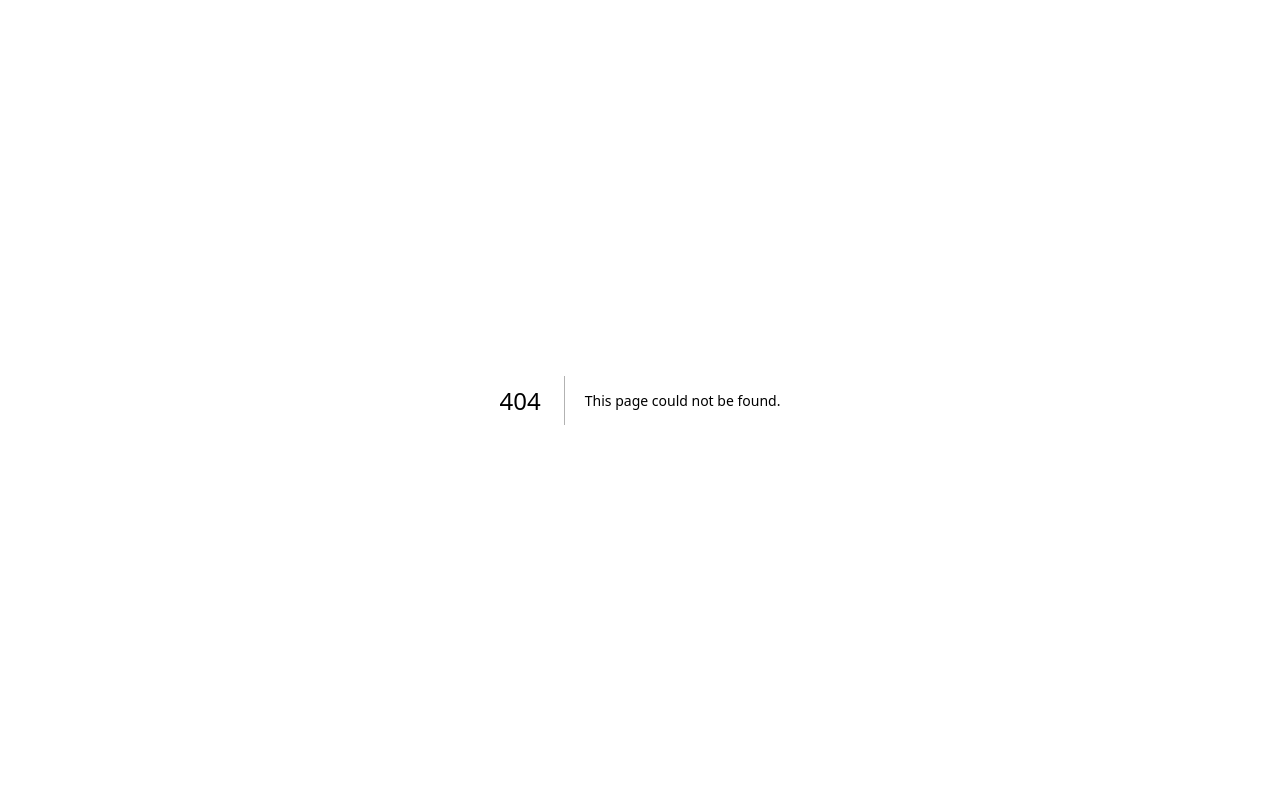
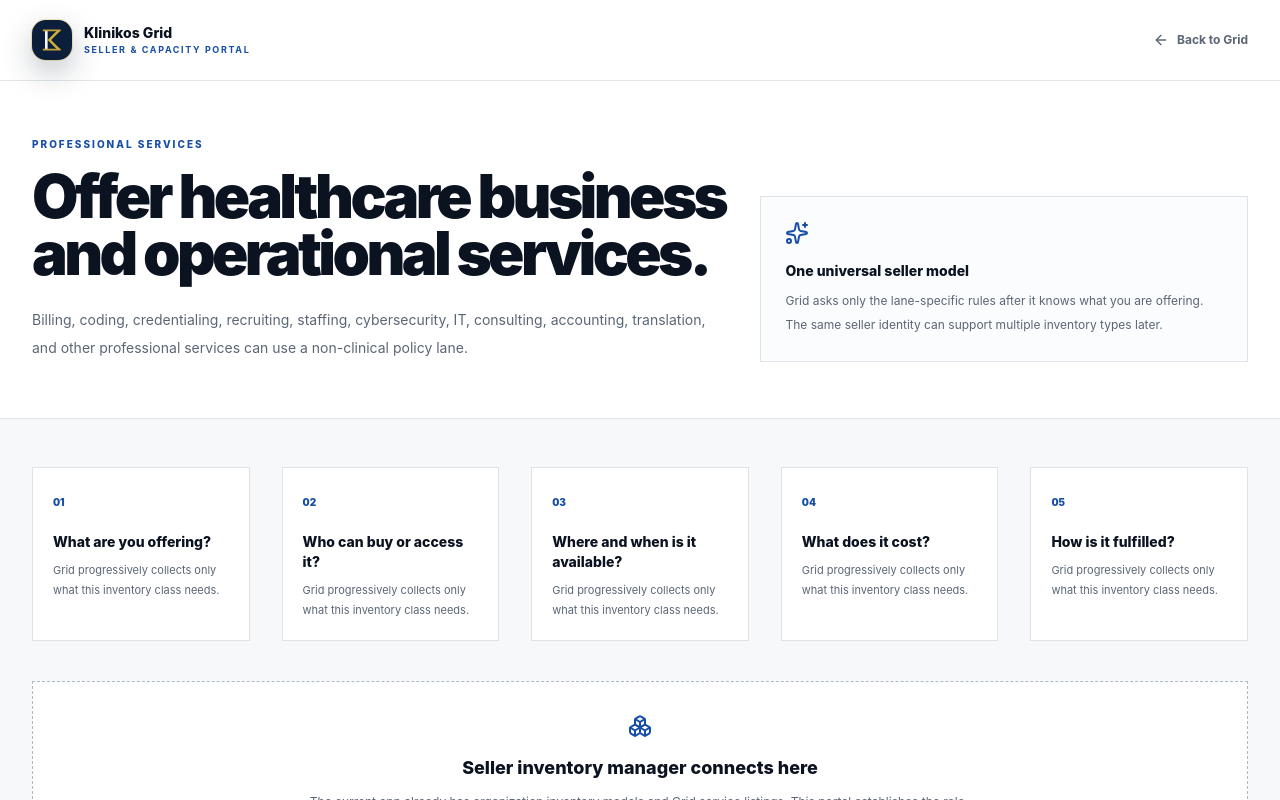
Before and after one commit to jcamacho611/Clinicos-by-Zumi, a Next.js app: page /grid/join/seller in a window 1280 px wide. Before the commit this address had no page. Shown: the top 800 px of the page. Built offline with nearby package versions, Linux system fonts and the light colour scheme.

Commit message:
grid: add seller and capacity onboarding portal

```diff
--- /dev/null
+++ b/src/app/grid/join/seller/page.tsx
@@ -0,0 +1,25 @@
+import Link from "next/link";
+import { ArrowLeft, BookOpen, Boxes, HeartHandshake, PackageSearch, Sparkles, Wrench } from "lucide-react";
+import { BrandMark } from "@/components/clinic/brand-mark";
+
+export const metadata = { title: "Seller & capacity portal — Klinikos Grid" };
+
+const lanes = {
+  product: { icon: PackageSearch, eyebrow: "Products & supplies", title: "Sell permitted healthcare products and supplies.", body: "Publish what you have, quantity, price, availability, buyer restrictions, and fulfillment method. Restricted medications and other controlled items are not treated as open marketplace inventory." },
+  equipment: { icon: Wrench, eyebrow: "Equipment", title: "Make equipment and operational capacity discoverable.", body: "List rentable or bookable equipment, permitted uses, location, availability, rates, and operator requirements." },
+  service: { icon: Sparkles, eyebrow: "Professional services", title: "Offer healthcare business and operational services.", body: "Billing, coding, credentialing, recruiting, staffing, cybersecurity, IT, consulting, accounting, translation, and other professional services can use a non-clinical policy lane." },
+  education: { icon: BookOpen, eyebrow: "Education capacity", title: "Offer preceptorships, placements, training seats, and learning capacity.", body: "Education supply should match students and institutions without being forced into provider or room-rental workflows." },
+  referral: { icon: HeartHandshake, eyebrow: "Referral & partner capacity", title: "Publish permitted referral, consultation, diagnostic, and partner capacity.", body: "This lane connects to governed Network handoffs where consent, agreements, purpose, and minimum-necessary rules apply." },
+} as const;
+
+export default async function GridSellerJoinPage({ searchParams }: { searchParams: Promise<{ type?: string }> }) {
+  const { type } = await searchParams;
+  const key = type && type in lanes ? type as keyof typeof lanes : "service";
+  const lane = lanes[key];
+  const Icon = lane.icon;
+  return <main className="min-h-screen bg-[#f7f8fa] text-[#0b1220]">
+    <header className="border-b border-[#e2e6ea] bg-white"><div className="mx-auto flex h-20 max-w-[1400px] items-center px-5 sm:px-8"><Link className="flex items-center gap-3" href="/grid"><BrandMark /><span><span className="block text-sm font-extrabold">Klinikos Grid</span><span className="block text-[9px] font-bold uppercase tracking-[.18em] text-[#174ea6]">Seller & capacity portal</span></span></Link><Link className="ml-auto inline-flex items-center gap-2 text-xs font-bold text-[#5b6675]" href="/grid"><ArrowLeft className="size-4"/>Back to Grid</Link></div></header>
+    <section className="border-b border-[#dfe3e8] bg-white"><div className="mx-auto max-w-[1400px] px-5 py-14 sm:px-8"><p className="text-[10px] font-extrabold uppercase tracking-[.2em] text-[#174ea6]">{lane.eyebrow}</p><div className="mt-4 grid gap-8 lg:grid-cols-[1fr_.7fr] lg:items-end"><div><h1 className="max-w-4xl text-5xl font-black leading-[.95] tracking-[-.06em] sm:text-6xl">{lane.title}</h1><p className="mt-6 max-w-3xl text-sm leading-7 text-[#5b6675]">{lane.body}</p></div><div className="border border-[#dfe3e8] bg-[#fbfcfd] p-6"><Icon className="size-6 text-[#174ea6]"/><p className="mt-4 text-sm font-extrabold">One universal seller model</p><p className="mt-2 text-[12px] leading-6 text-[#5b6675]">Grid asks only the lane-specific rules after it knows what you are offering. The same seller identity can support multiple inventory types later.</p></div></div></div></section>
+    <section className="mx-auto max-w-[1400px] px-5 py-12 sm:px-8"><div className="grid gap-8 lg:grid-cols-5">{[["1","What are you offering?"],["2","Who can buy or access it?"],["3","Where and when is it available?"],["4","What does it cost?"],["5","How is it fulfilled?"]].map(([n,t])=><div className="border border-[#dfe3e8] bg-white p-5" key={n}><span className="text-[10px] font-black text-[#174ea6]">0{n}</span><h2 className="mt-5 text-sm font-extrabold">{t}</h2><p className="mt-2 text-[11px] leading-5 text-[#5b6675]">Grid progressively collects only what this inventory class needs.</p></div>)}</div><div className="mt-10 border border-dashed border-[#aeb8c2] bg-white p-8 text-center"><Boxes className="mx-auto size-6 text-[#174ea6]"/><h3 className="mt-4 text-lg font-extrabold">Seller inventory manager connects here</h3><p className="mx-auto mt-2 max-w-2xl text-[12px] leading-6 text-[#5b6675]">The current app already has organization inventory models and Grid service listings. This portal establishes the role-specific public experience while the universal inventory transaction model is completed behind it.</p><Link className="mt-6 inline-flex min-h-[44px] items-center bg-[#0b1220] px-5 text-xs font-extrabold text-white" href="/login">Sign in to manage listings</Link></div></section>
+  </main>;
+}
```
